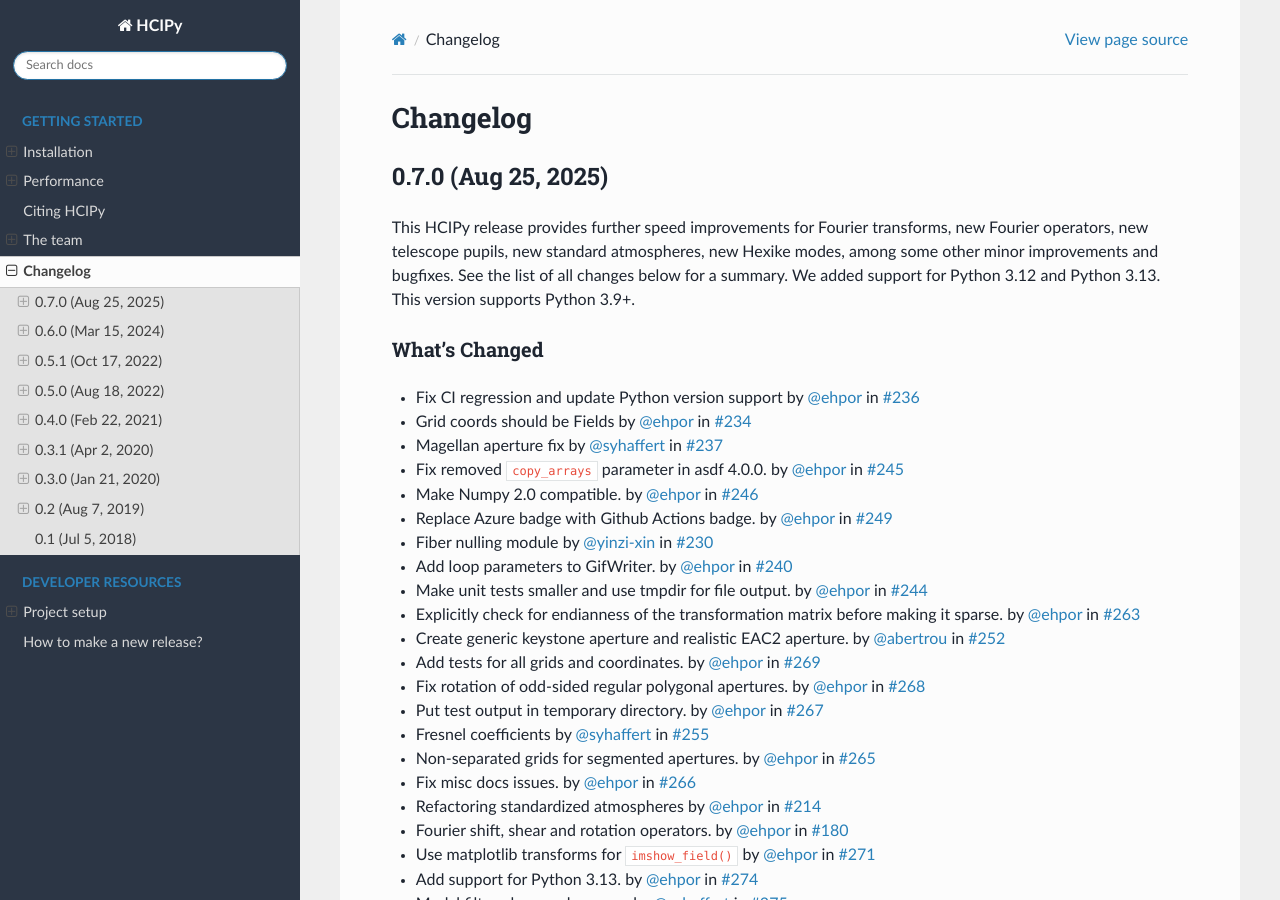
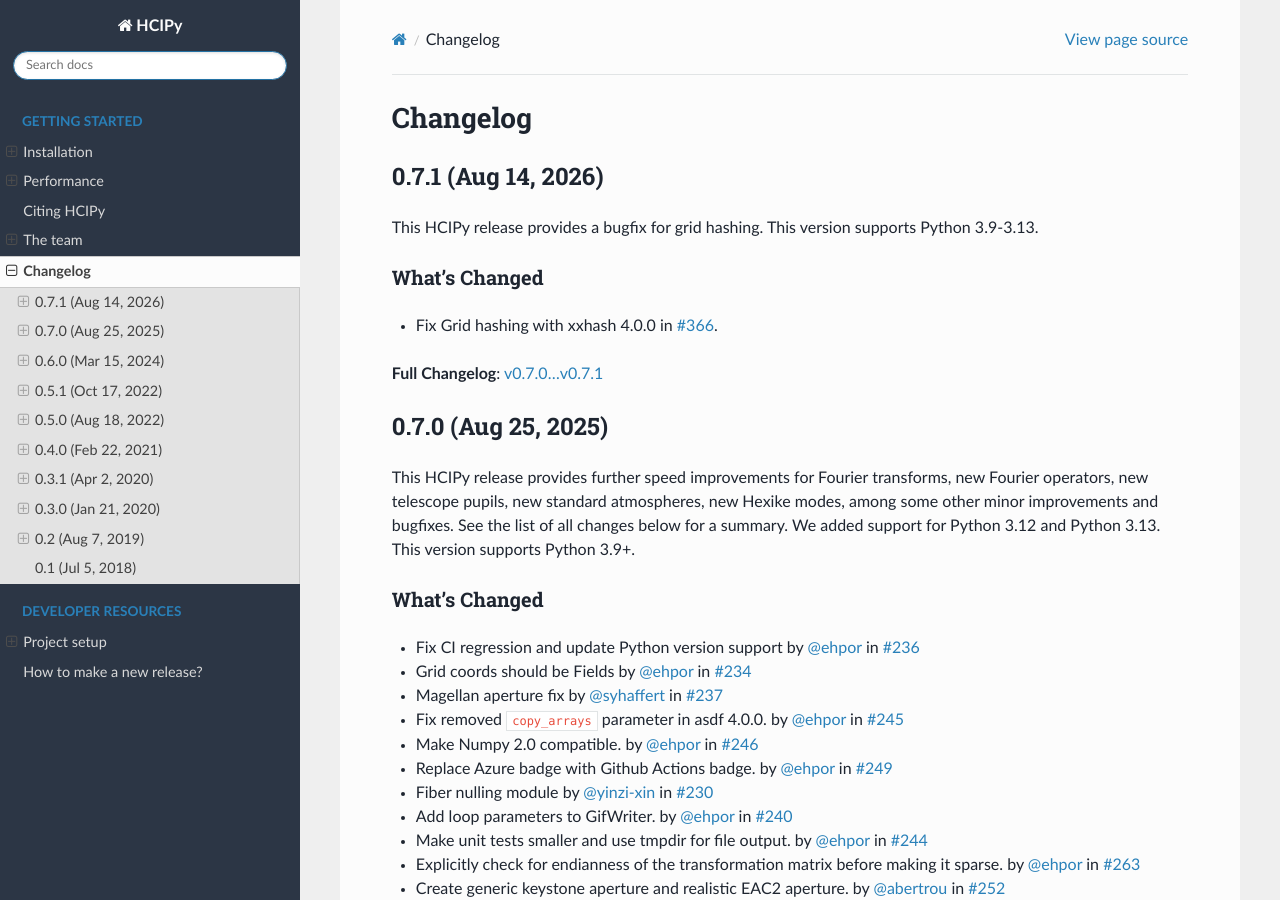
Before and after one commit to ehpor/hcipy, a Sphinx documentation site: the page built from doc/changelog.rst, in a window 1280 px wide and 900 px high. Built offline with Sphinx 7.4.7 and the Read the Docs theme 3.1.0, drawn with Linux system fonts in a browser that asks for light colours; pages that are not in the unit, such as notebooks, are missing from menus; the version number could not be read and is left out.

Commit message:
Add changelog entry for v0.7.1.

```diff
--- a/doc/changelog.rst
+++ b/doc/changelog.rst
@@ -1,5 +1,16 @@
 Changelog
 =========
+
+0.7.1 (Aug 14, 2026)
+--------------------
+
+This HCIPy release provides a bugfix for grid hashing. This version supports Python 3.9-3.13.
+
+What's Changed
+~~~~~~~~~~~~~~
+- Fix Grid hashing with xxhash 4.0.0 in `#366 <https://github.com/ehpor/hcipy/pull/366>`__.
+
+**Full Changelog**: `v0.7.0...v0.7.1 <https://github.com/ehpor/hcipy/compare/v0.7.0...v0.7.1>`__
 
 0.7.0 (Aug 25, 2025)
 --------------------
```
